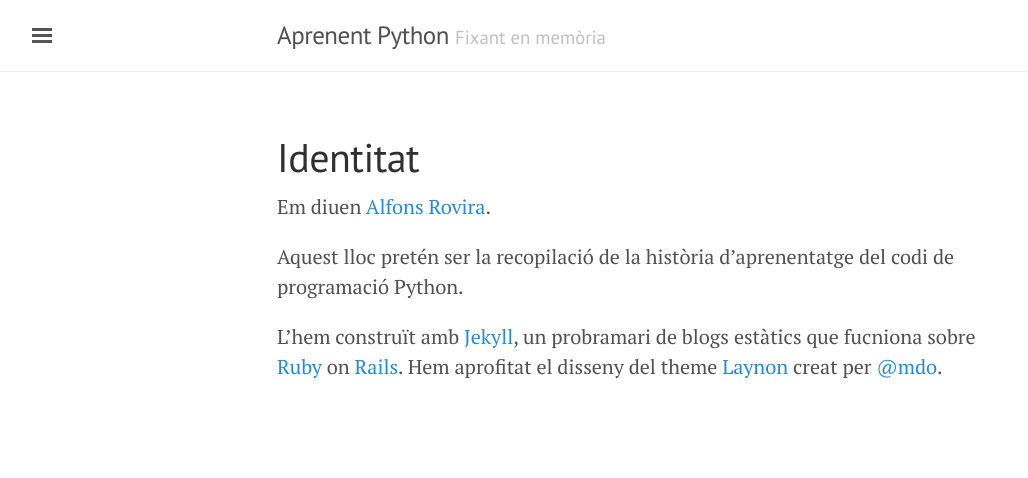
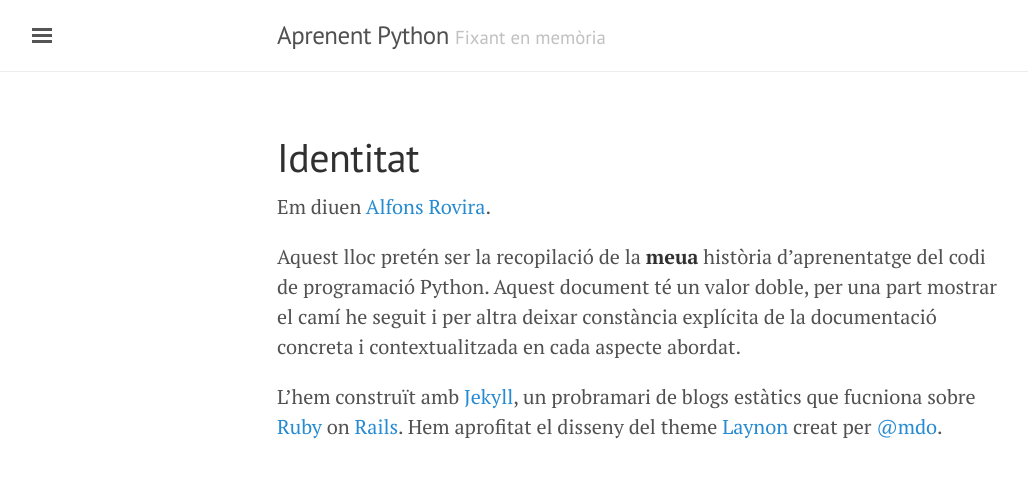
Before and after one commit to inclusa/python, a Jekyll site: the page built from about.md, in a window 1280 px wide. Shown: the top 478 px of the page, without its empty margins (3-1031 px from the left). Built offline with Jekyll 4.4.1, drawn with Linux system fonts in a browser that asks for light colours.

Commit message:
Modificat about.md

```diff
--- a/about.md
+++ b/about.md
@@ -5,6 +5,6 @@ title: Identitat
 
 Em diuen <a href="https://inclusa.github.io/about" target="_blank"><name>Alfons Rovira</name></a>.
 
-Aquest lloc pretén ser la recopilació de la història d'aprenentatge del codi de programació Python.
+Aquest lloc pretén ser la recopilació de la **meua** història d'aprenentatge del codi de programació Python. Aquest document té un valor doble, per una part mostrar el camí he seguit i per altra deixar constància explícita de la documentació concreta i contextualitzada en cada aspecte abordat.
 
 L'hem construït amb <a href="http://jekyllrb.com" target="_blank">Jekyll</a>, un probramari de blogs estàtics que fucniona sobre <a href="https://www.ruby-lang.org/es/about/" target="_blank">Ruby</a> on <a href="http://rubyonrails.org/">Rails</a>. Hem aprofitat el disseny del theme <a href="https://jekyllthemes.io/theme/15489219/lanyon">Laynon</a> creat per <a href="https://twitter.com/mdo" target="_blank">@mdo</a>.
```
